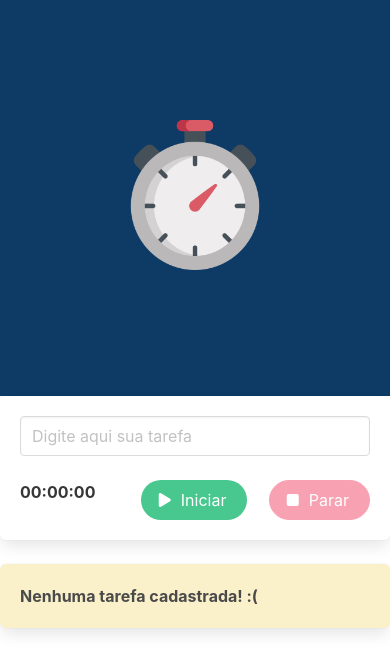
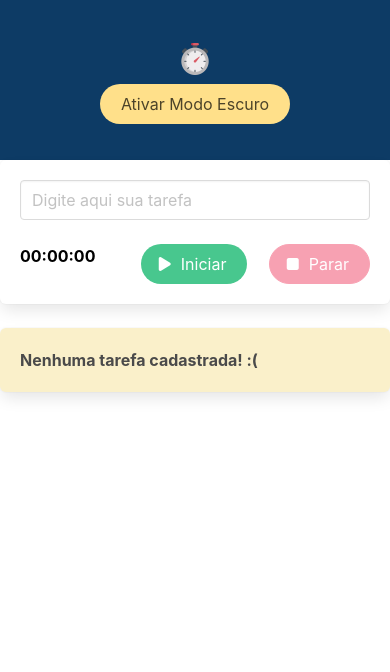
Before and after one commit to lucasbf1992/TrackerTask, a Vue app: page / in a window 390 px wide. Shown: the top 672 px of the page. Built offline with nearby package versions, Linux system fonts and the light colour scheme.

Commit message:
Ativando modo escuro

```diff
--- a/src/App.vue
+++ b/src/App.vue
@@ -1,10 +1,12 @@
 <template>
-  <main class="columns is-gapless is-multiline">
+  <main class="columns is-gapless is-multiline" :class="{ 'modo-escuro': modoEscuro }">
     <div class="column is-one-quarter">
-      <BarraLateral/>
+      <BarraLateral
+        @temaAlterado="trocarTema"
+      />
     </div>
 
-    <div class="column is-three-quarter">
+    <div class="column is-three-quarter conteudo">
       <FormularioTarefa @salvarTarefa="salvar" />
       <div>
         <ListaTarefas v-for="(tarefa, index) in tarefas" :key="index"
@@ -34,7 +36,8 @@ export default {
   },
   data () {
     return {
-      tarefas: []
+      tarefas: [],
+      modoEscuro: false,
     }
   },
   computed: {
@@ -45,6 +48,9 @@ export default {
   methods: {
     salvar(tarefa) {
       this.tarefas.push(tarefa)
+    },
+    trocarTema(modoEscuro) {
+      this.modoEscuro = modoEscuro
     }
   }
 }
@@ -54,4 +60,18 @@ export default {
   .lista {
     padding: 1.25rem;
   }
+
+  main {
+    --bg-primario: #fff;
+    --texto-primario: #000
+  }
+
+  main.modo-escuro {
+    --bg-primario: #2b2d42;
+    --texto-primario: #ddd
+  }
+
+  .conteudo {
+    background-color: var(--bg-primario);
+  }
 </style>
--- a/src/components/BarraLateral.vue
+++ b/src/components/BarraLateral.vue
@@ -1,7 +1,12 @@
 <template>
     <header>
         <div class="logo">
-            <img src="../assets/logo.png" alt="Logo">
+            <img class='imagem' src="../assets/logo.png" alt="Logo">
+        </div>
+        <div>
+          <button class="button is-rounded is-warning" @click="alterarTema">
+            {{ textoBotao }}
+          </button>
         </div>
     </header>
 </template>
@@ -10,15 +15,37 @@
 import { defineComponent } from 'vue'
 
 export default defineComponent({
-    name: 'BarraLateral',
+  name: 'BarraLateral',
+  emits: ['temaAlterado'],
+  data () {
+    return {
+      modoEscuro: false
+    }
+  },
+  computed: {
+    textoBotao() {
+      if (this.modoEscuro) {
+        return 'Desativar Modo Escuro'
+      }
+
+      return 'Ativar Modo Escuro'
+    }
+  },
+  methods: {
+    alterarTema() {
+      this.modoEscuro = !this.modoEscuro
+      this.$emit('temaAlterado', this.modoEscuro)
+    }
+  }
 })
 </script>
 
 <style scoped>
     header {
-        background: #0d3b65;
-        width: 100%;
-        height: 100vh;
+      background: #0d3b65;
+      width: 100%;
+      height: 100vh;
+      text-align: center;
     }
 
     .logo {
@@ -28,11 +55,15 @@ export default defineComponent({
     @media only screen and (max-width: 760px) {
         header {
             padding: 2.5rem;
-            height: auto;
+            height: 10rem;
         }
 
       .logo {
-        padding: 5rem;
+        padding: 0.2rem;
+      }
+
+      .imagem {
+        height: 2rem;
       }
     }
 </style>
--- a/src/components/CronometroTarefa.vue
+++ b/src/components/CronometroTarefa.vue
@@ -1,6 +1,6 @@
 <template>
   <section>
-    <strong>
+    <strong class="display">
       {{ tempoDecorrido }}
     </strong>
   </section>
@@ -27,4 +27,8 @@ export default {
   section {
     padding-right: 1.5rem;
   }
+
+  .display {
+    color: var(--texto-primario);
+  }
 </style>
--- a/src/components/FormularioTarefa.vue
+++ b/src/components/FormularioTarefa.vue
@@ -1,5 +1,5 @@
 <template>
-    <div class="box">
+    <div class="box formulario">
         <div class="columns">
             <div class="column is-8" role="form" aria-label="Formulário para criação de tarefas">
                 <input type="text" class="input" placeholder="Digite aqui sua tarefa" v-model="descricaoTarefa">
@@ -38,3 +38,13 @@ export default defineComponent({
     }
 })
 </script>
+
+<style>
+  .formulario {
+    color: var(--texto-primario);
+    background-color: var(--bg-primario);
+  }
+  .box {
+    border: none;
+  }
+</style>
```
